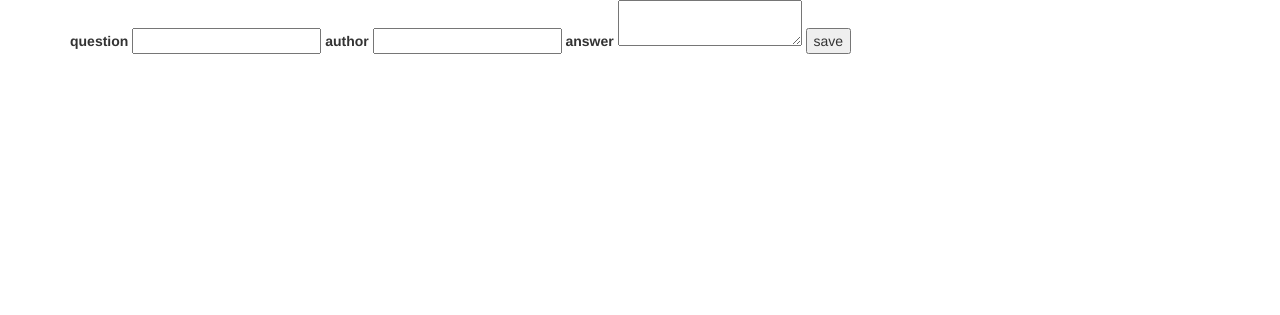
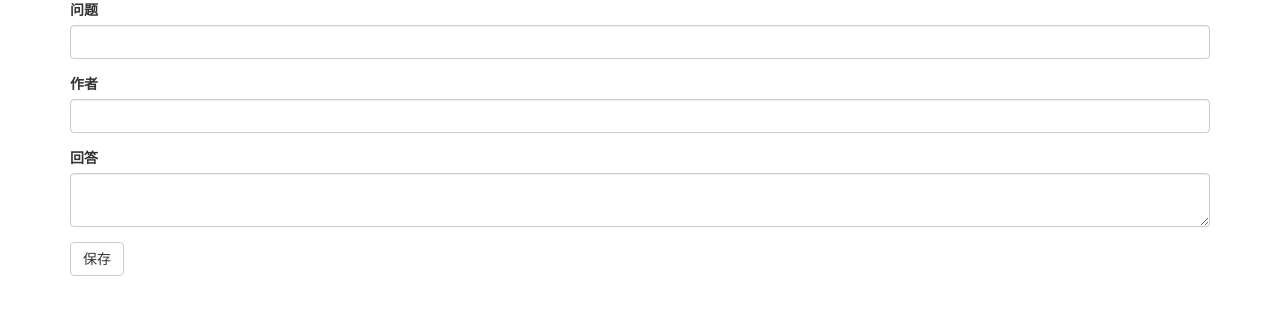
Before and after one commit to miaoihan/curdPro, a Flask app: page /new_question in a window 1280 px wide. Shown: the top 315 px of the page. Run offline with Flask 2, Linux system fonts and the light colour scheme; some libraries are stand-ins or nearby versions.

Commit message:
完成crrd

```diff
--- a/app/templates/new_question.html
+++ b/app/templates/new_question.html
@@ -1,4 +1,5 @@
 {% extends "bootstrap/base.html" %}
+{% import "bootstrap/wtf.html" as wtf %}
 <style type="text/css">
 
 
@@ -7,16 +8,22 @@
 
 {% block content %}
 <div class="container">
-{#    {% for message in get_flashed_messages %}#}
-{#        {{ message }}#}
-{#    {% endfor %}#}
+    {% for message in get_flashed_messages() %}
+        {{ message }}
+    {% endfor %}
 
-    <form action="new_question" method="POST">
-{#        {{ form.hidden_tag() }}#}
-        {{ form.question.label }} {{ form.question(id='question') }}
-        {{ form.author.label }} {{ form.author }}
-        {{ form.answer.label }} {{ form.answer }}
-        {{ form.submit() }}
+    <form action="{{ url_for('new_question') }}" method="POST">
+        <input type="hidden" name="question_id">
+        {{ form.hidden_tag() }}
+{#        <div class="form-group">#}
+{#        {{ form.question.label }} {{ form.question(id='question',class='form-control') }}</div>#}
+{#        <div class="form-group">#}
+{#        {{ form.author.label }} {{ form.author(class='form-control') }}</div>#}
+{#        <div class="form-group">#}
+{#        {{ form.answer.label }} {{ form.answer(class='form-control') }}</div>#}
+{#        {{ form.submit(class='btn btn-default') }}#}
+
+        {{ wtf.quick_form(form) }}
     </form>
 
 </div>
--- a/app/view.py
+++ b/app/view.py
@@ -1,18 +1,21 @@
 #!/usr/bin/python
 # coding=utf-8
 from app import app, db
-from flask import render_template, request, url_for, redirect, flash
+from flask import render_template, request, url_for, redirect, flash, session
 from app.model import Question
-from flask.ext.wtf import Form
-from wtforms import StringField, SubmitField, TextAreaField, validators
-from wtforms.validators import DataRequired
+from flask_wtf import Form
+from wtforms import StringField, SubmitField, TextAreaField, validators, TextField
+from wtforms.validators import DataRequired, Length, EqualTo
 
 
 class QuestionForm(Form):
-    question = StringField('question')
-    author = StringField('author')
-    answer = TextAreaField('answer')
-    submit = SubmitField('save')
+    # email = StringField('Email', validators=[Required(), Length(1, 64),
+    #                     Email()])
+    # password = PasswordField('Password', validators=[Required()])
+    question = StringField('问题', validators=[DataRequired(message='不能是空的哦'), Length(4, 30, message='长度在4-30之间')])
+    author = StringField('作者', validators=[DataRequired()])
+    answer = TextAreaField('回答', validators=[DataRequired()])
+    submit = SubmitField('保存')
 
 
 @app.route('/')
@@ -30,12 +33,41 @@ def show_question():
 def new_question():
     form = QuestionForm()
     if form.validate_on_submit():
-        print('OK2!')
-        question = Question(question=form.question, author=form.author, answer=form.answer)
-        print('OK3!')
-        db.session.add(question)
-        print('OK4!')
+        # question_id = request.form['question_id']
+        session['question_id'] = request.form['question_id']
+        question_id = session.get('question_id')
+        # return '<script>alert("OK!")</script>'
+        if question_id is '':
+            question = Question(question=form.question.data,
+                                author=form.author.data,
+                                answer=form.answer.data)
+        else:
+            question = Question(id=question_id,
+                                question=form.question.data,
+                                author=form.author.data,
+                                answer=form.answer.data)
+        db.session.merge(question)
         db.session.commit()
-        flash('保存成功')
+        # flash('保存成功')
         return redirect(url_for('show_question'))
     return render_template('new_question.html', form=form)
+
+
+@app.route('/edit_question/<question_id>', methods=['GET', 'POST'])
+def edit_question(question_id):
+    # print(question_id)
+    question = Question.query.get_or_404(question_id)
+    form = QuestionForm()
+    # 设置编辑传过去的值
+    form.question.data = question.question
+    form.author.data = question.author
+    form.answer.data = question.answer
+    return render_template('edit_question.html', form=form, question_id=question_id)
+
+
+@app.route('/del_question/<question_id>')
+def del_question(question_id):
+    question = Question.query.get_or_404(question_id)
+    question.del_status = 0
+    db.session.commit()
+    return redirect(url_for('show_question'))
--- a/requirements.txt
+++ b/requirements.txt
@@ -8,5 +8,5 @@ Flask-OpenID==1.2.5
 Flask-Script==2.0.5
 Flask-SQLAlchemy==2.1
 Flask-WhooshAlchemy==0.56
-Flask-WTF==0.12
+Flask-WTF==0.9.3
 PyMySQL==0.7.2
```
Also changed, not shown: app/model.py (+5 -22 lines), app/templates/edit_question.html (added, +19 -0 lines), app/templates/name.html (added, +14 -0 lines), app/templates/show_question.html (+4 -4 lines).
